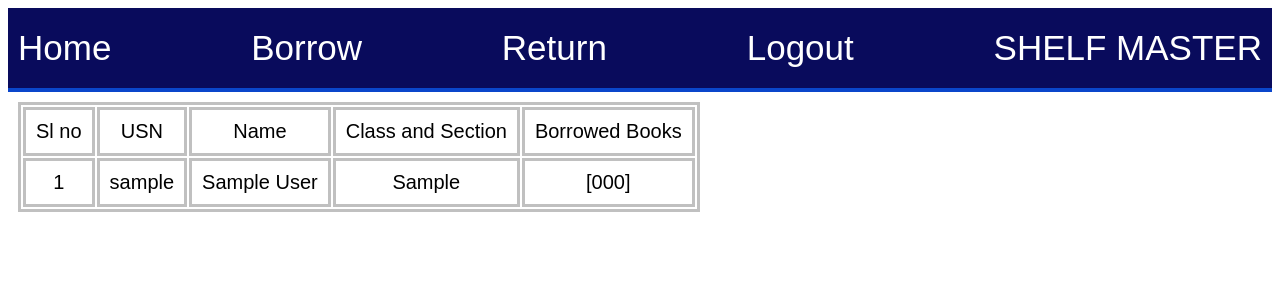
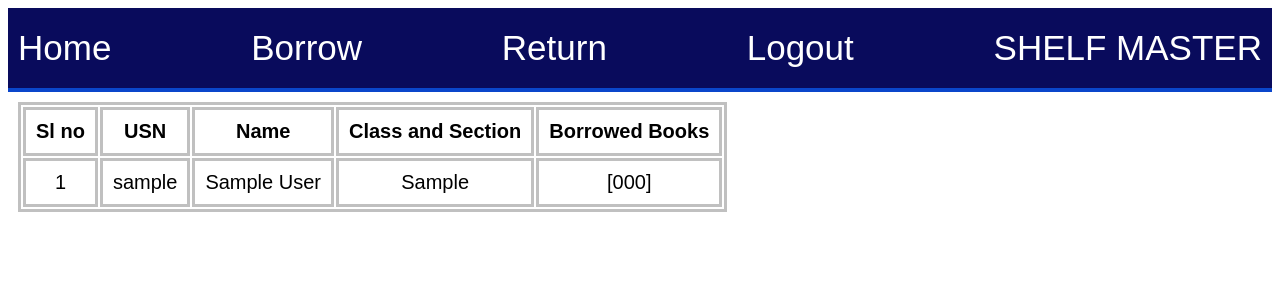
Before and after one commit to Whitespace404/ShelfMaster, a Flask app: page /view_all_users in a window 1280 px wide. Shown: the top 300 px of the page. Run offline with Flask 3, Linux system fonts and the light colour scheme; a user stored in the database is signed in; tables that the repository leaves empty hold one stand-in row (values such as "Sample post").

Commit message:
Update table headings, adding logo

```diff
--- a/static/styles/main.css
+++ b/static/styles/main.css
@@ -101,6 +101,7 @@ div.wrapper>a:hover:after {
 
 form {
     margin-top: 2vh;
+    box-shadow: 0 12px 16px 0 rgba(0, 0, 0, 0.24), 0 17px 35px 0 rgba(0, 0, 0, 0.19);
     border-width: 10px;
 }
 
@@ -285,3 +286,9 @@ body>div.form>form>fieldset>label {
 #hide-inputs>label {
     margin-top: 14px;
 }
+
+body > div > img {
+    max-width: 35%;
+    width: 150px;
+    height: 70px;
+}
--- a/templates/view_users.html
+++ b/templates/view_users.html
@@ -3,11 +3,11 @@
 {% block content %}
   <table class="admin-logs">
     <tr>
-      <td>Sl no</td>
-      <td>USN</td>
-      <td>Name</td>
-      <td>Class and Section</td>
-      <td>Borrowed Books</td>
+      <th>Sl no</th>
+      <th>USN</th>
+      <th>Name</th>
+      <th>Class and Section</th>
+      <th>Borrowed Books</th>
     </tr>
     {% for log in logs %}
       <tr>
```
